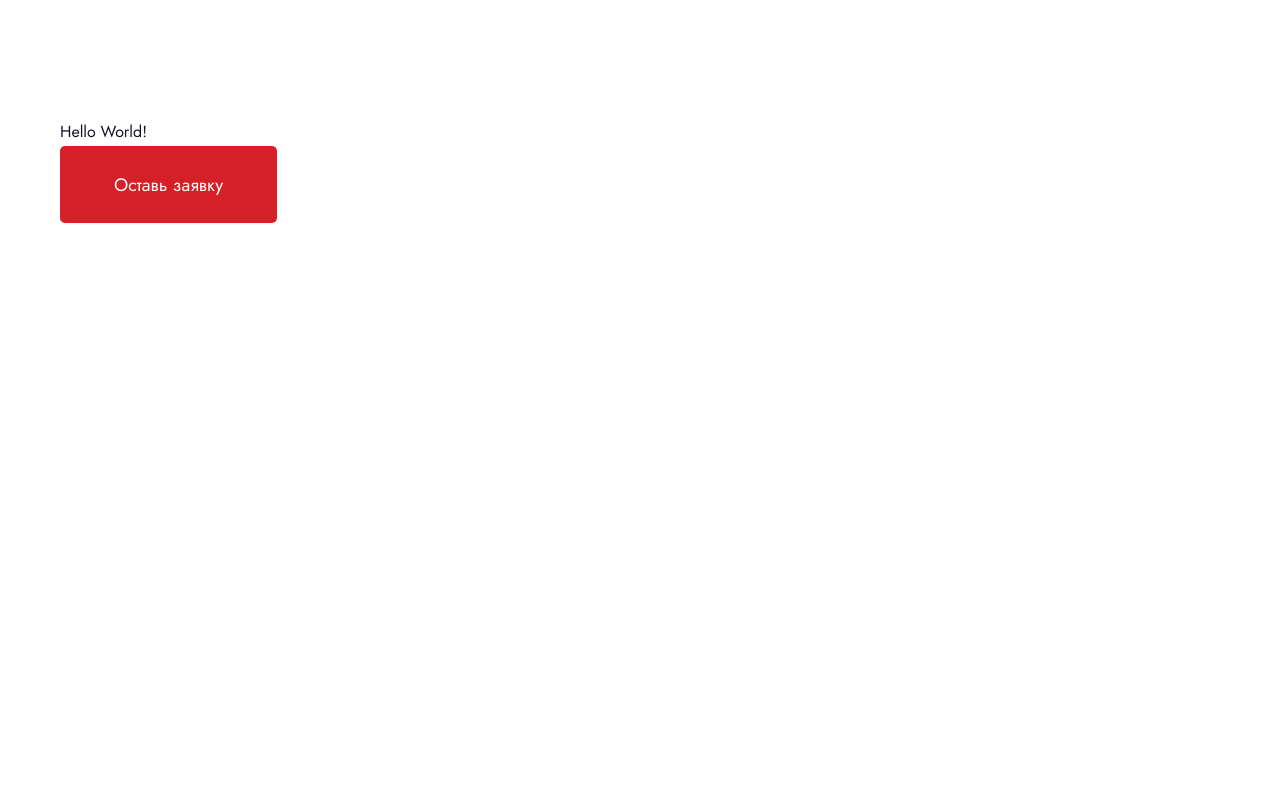
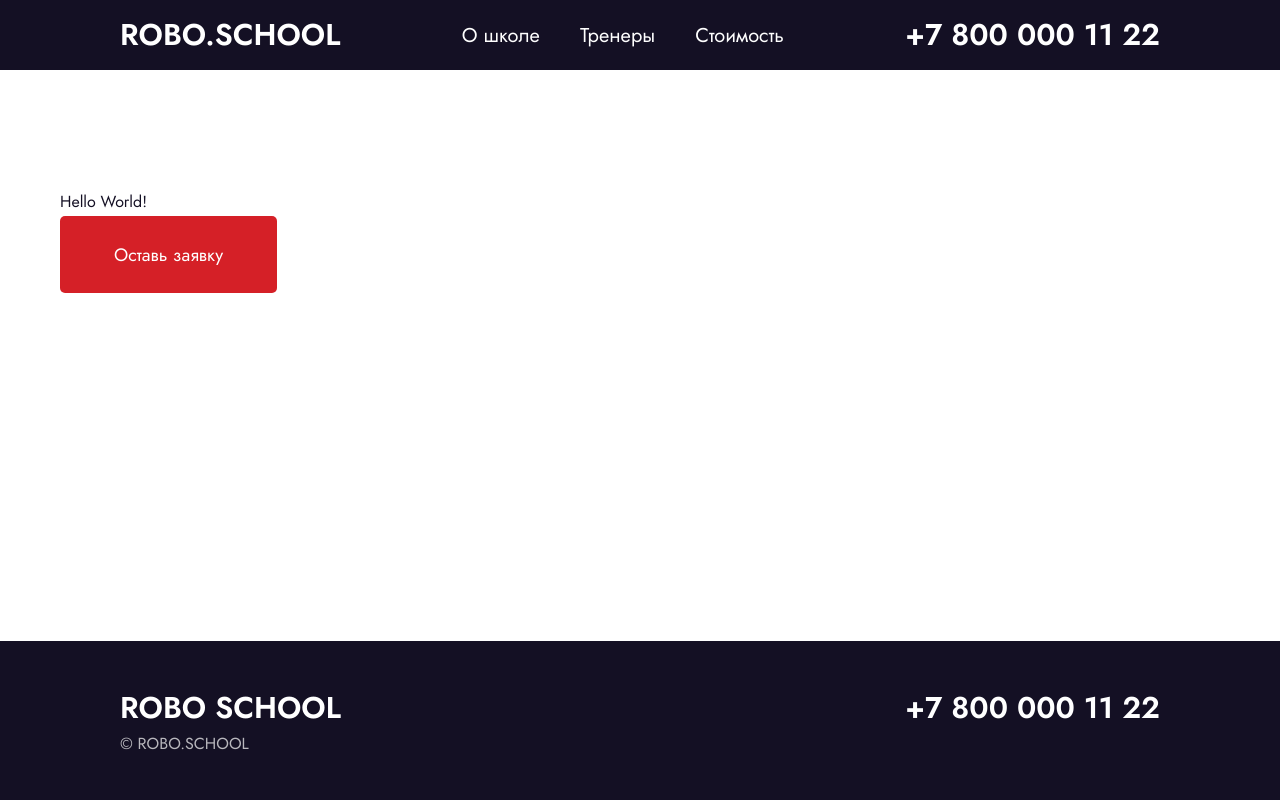
Before and after one commit to kyokodash/robo_school, a website built with webpack: page src/pages/index.html in a window 1280 px wide. Built offline with nearby package versions, Linux system fonts and the light colour scheme.

Commit message:
Block 2-2

```diff
--- a/src/pages/index.html
+++ b/src/pages/index.html
@@ -7,11 +7,47 @@
     <!-- HtmlWebpackPlugin автоматически добавит CSS-ссылку -->
   </head>
   <body>
-    <section>
-      <div class="container">
-        <div>Hello World!</div>
-        <button class="button">Оставь заявку</button>
+    <header class="header">
+      <div class="container container--wide">
+        <div class="header__content">
+          <a href="/" class="logo">ROBO.SCHOOL</a>
+          <nav class="header-nav">
+            <ul class="header-nav__list">
+              <li>
+                <a>О школе</a>
+              </li>
+              <li>
+                <a>Тренеры</a>
+              </li>
+              <li>
+                <a>Стоимость</a>
+              </li>
+            </ul>
+          </nav>
+          <a href="tel:+79991234567" class="tel">+7 800 000 11 22</a>
+        </div>
       </div>
-    </section>
+    </header>
+    <main class="main">
+      <section>
+        <div class="container">
+          <div>Hello World!</div>
+          <button class="button">Оставь заявку</button>
+        </div>
+      </section>
+    </main>
+    <footer class="footer">
+      <div class="container container--wide">
+        <div class="footer__content">
+          <div class="footer-top-block">
+            <a href="/" class="logo">ROBO SCHOOL</a>
+            <a href="tel:+78000001122" class="tel">+7 800 000 11 22</a>
+          </div>
+          <div class="footer-bottom-block">
+            <div class="footer-bottom-block__copyright">© ROBO.SCHOOL</div>
+          </div>
+        </div>
+      </div>
+    </footer>
   </body>
 </html>
--- /dev/null
+++ b/src/styles/blocks/layout.scss
@@ -0,0 +1,59 @@
+@use '../variables' as *;
+
+//! header
+
+.header {
+  position: sticky;
+  top: 0;
+  z-index: 1;
+  padding: 0 100px;
+  background-color: $primary-color;
+  color: $text-color-secondary;
+
+  &__content {
+    display: flex;
+    justify-content: space-between;
+    align-items: center;
+    height: 70px;
+  }
+
+  .header-nav {
+    &__list {
+      display: flex;
+      gap: 40px;
+      font-size: 20px;
+    }
+  }
+}
+//! main
+.main {
+  flex-grow: 1;
+}
+
+//! footer
+
+.footer {
+  height: 159px;
+  padding: 0 100px;
+  background-color: $primary-color;
+  color: $text-color-secondary;
+
+  &__content {
+    display: flex;
+    flex-direction: column;
+    justify-content: center;
+    height: 159px;
+  }
+
+  .footer-top-block {
+    display: flex;
+    justify-content: space-between;
+  }
+
+  .footer-bottom-block {
+    &__copyright {
+      font-size: 16px;
+      color: rgba($text-color-secondary, 0.7);
+    }
+  }
+}
--- a/src/styles/global.scss
+++ b/src/styles/global.scss
@@ -1,6 +1,9 @@
 @use 'variables' as *;
 
 body {
+  display: flex;
+  flex-direction: column;
+  justify-content: space-between;
   min-width: 320px;
   min-height: 100dvh;
   font-family: $font-main;
--- a/src/styles/main.scss
+++ b/src/styles/main.scss
@@ -2,3 +2,4 @@
 @use 'reset';
 @use 'variables';
 @use 'global';
+@use './blocks/layout';
--- a/src/styles/reset.scss
+++ b/src/styles/reset.scss
@@ -14,6 +14,7 @@ a,
 a:link,
 a:visited {
   text-decoration: none;
+  color: inherit;
 }
 
 a:hover {
```
